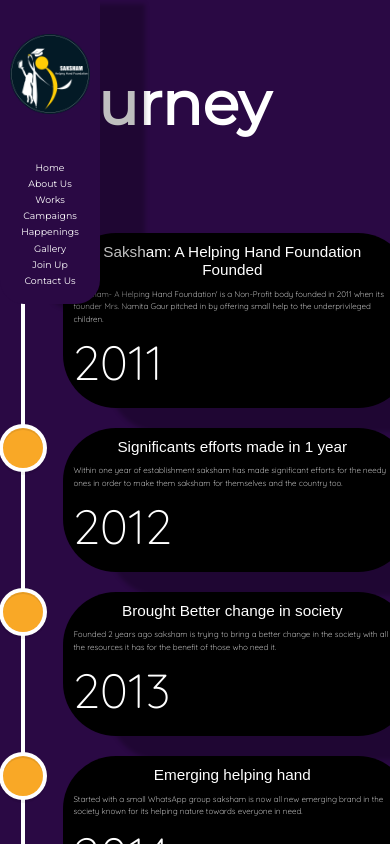
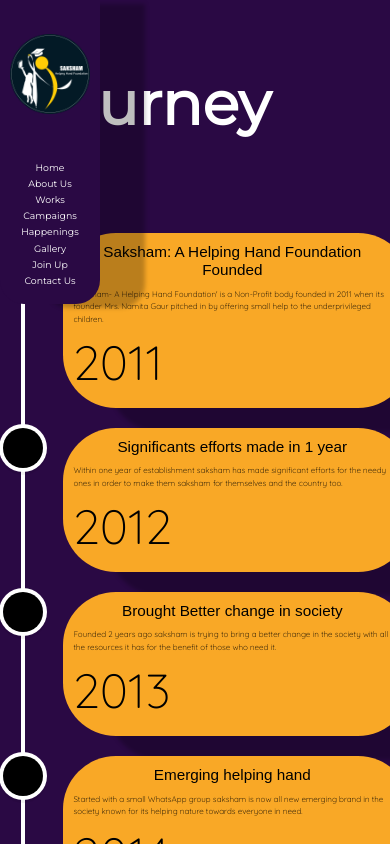
Before and after one commit to ParthJain247/Saksham-, a React (Create React App) app: page /Journey in a window 390 px wide. Shown: the top 844 px of the page. Built offline with nearby package versions, Linux system fonts and the light colour scheme.

Commit message:
journey updated

```diff
--- a/src/Components/journey-components/Journey.js
+++ b/src/Components/journey-components/Journey.js
@@ -24,9 +24,9 @@
       window.removeEventListener("resize", checkSize);
     };
   }, [size]);
-  if(window.location.pathname==="/Journey"){
-        document.body.style.background="#F9A826";
-    }
+  if (window.location.pathname === "/Journey") {
+    document.body.style.background = "#F9A826";
+  }
   return (
     <>
       <div className="Journey-page">
--- a/src/Components/journey-components/journey.css
+++ b/src/Components/journey-components/journey.css
@@ -252,6 +252,14 @@
   }
 
   .journey-icon {
-    background: #f9a826;
+    background: #000;
+  }
+  .vertical-timeline-element-content {
+    background-color: #f9a826 !important;
+  }
+  .date,
+  .journey-content .text-content .vertical-timeline-element-title,
+  .journey-content #description {
+    color: #000 !important;
   }
 }
```
